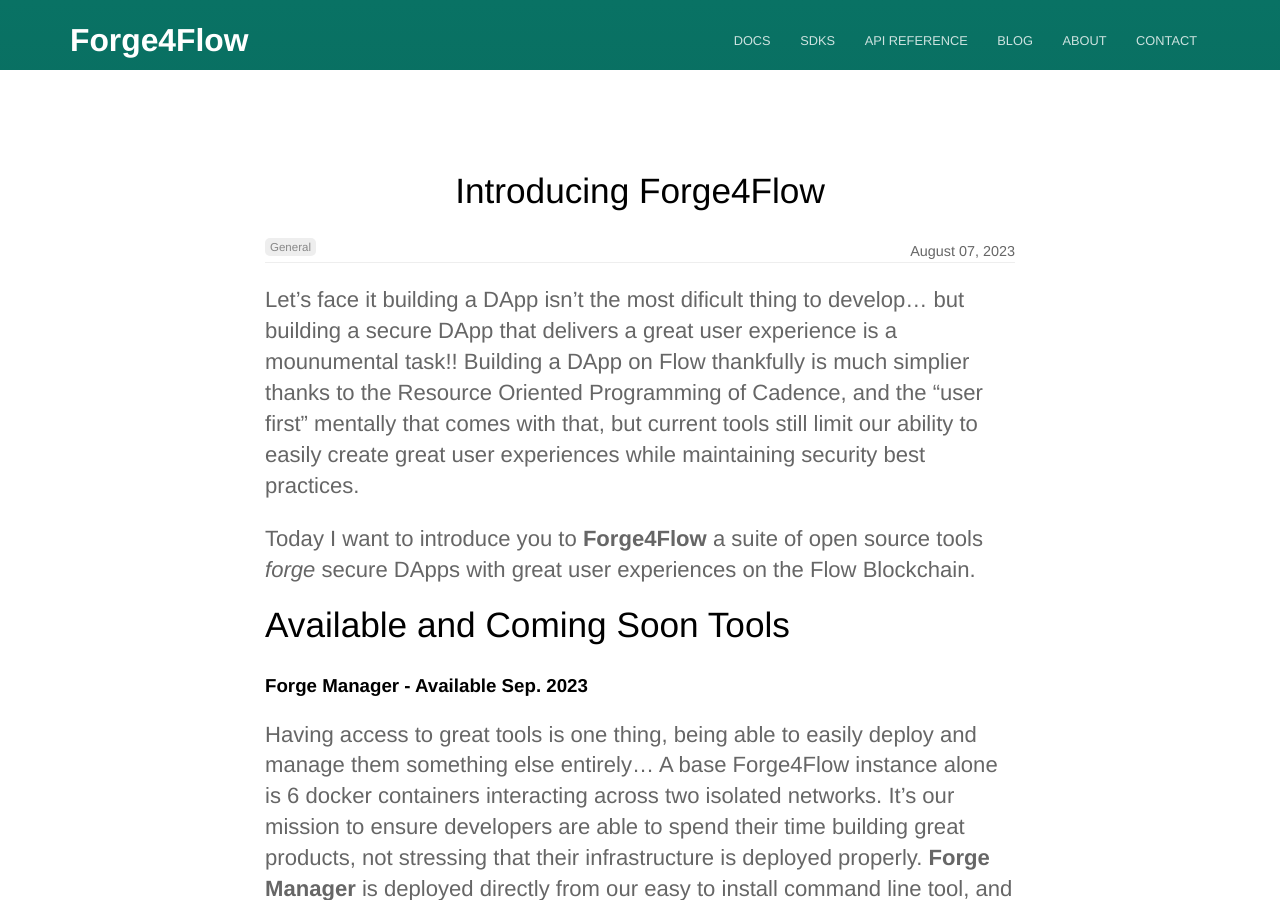
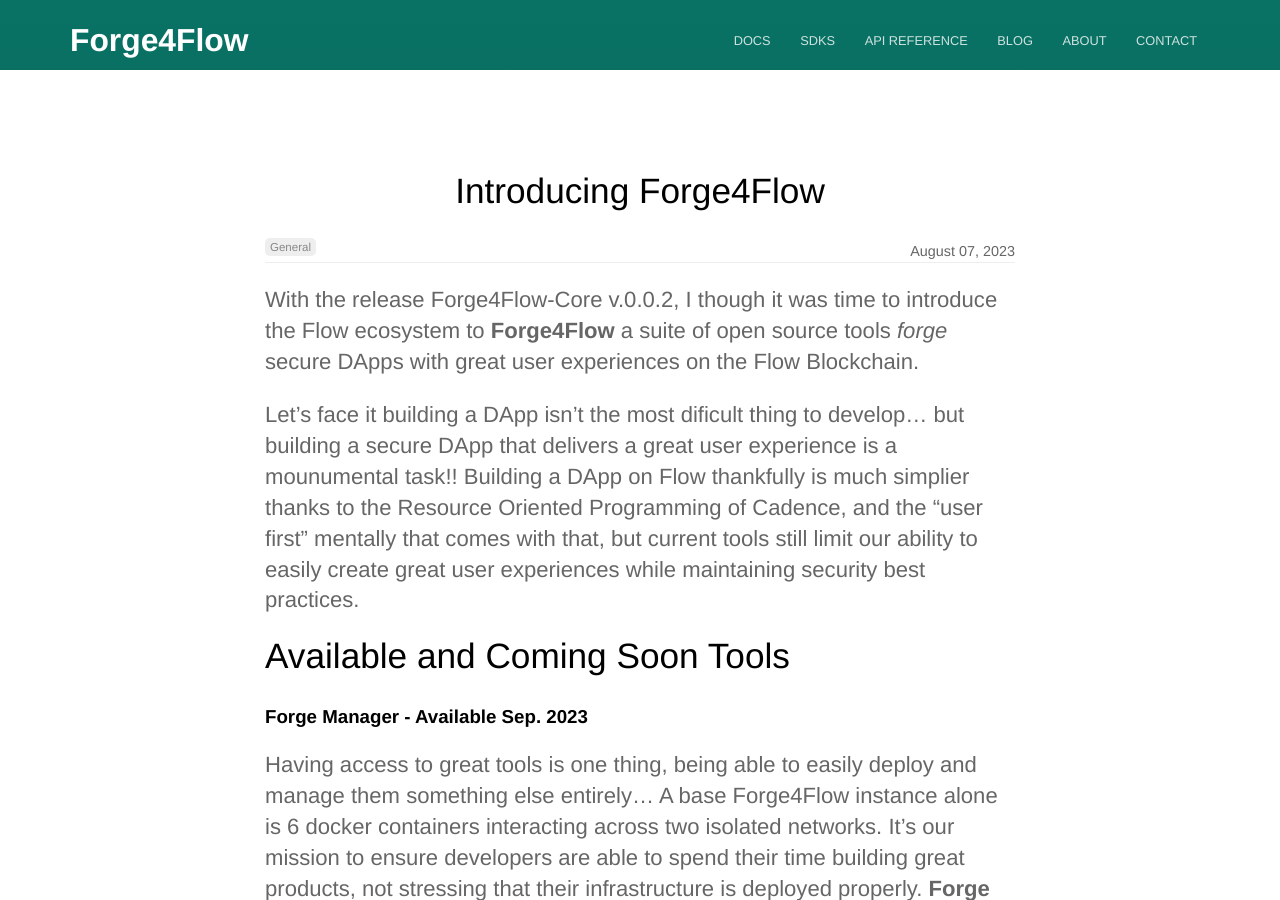
Before and after one commit to Forge4Flow/Fore4Flow.github.io, a Jekyll site: the page built from _posts/2023-08-07-introducing-forge4flow.md, in a window 1280 px wide and 900 px high. Built offline with Jekyll 4.4.1, drawn with Linux system fonts in a browser that asks for light colours; some of the changed text lies outside the part shown.

Commit message:
post update

```diff
--- a/_posts/2023-08-07-introducing-forge4flow.md
+++ b/_posts/2023-08-07-introducing-forge4flow.md
@@ -6,9 +6,9 @@
 author_staff_member: boiseitguru
 ---
 
+With the release Forge4Flow-Core v.0.0.2, I though it was time to introduce the Flow ecosystem to **Forge4Flow** a suite of open source tools _forge_ secure DApps with great user experiences on the Flow Blockchain.
+
 Let's face it building a DApp isn't the most dificult thing to develop... but building a secure DApp that delivers a great user experience is a mounumental task!! Building a DApp on Flow thankfully is much simplier thanks to the Resource Oriented Programming of Cadence, and the "user first" mentally that comes with that, but current tools still limit our ability to easily create great user experiences while maintaining security best practices.
-
-Today I want to introduce you to **Forge4Flow** a suite of open source tools _forge_ secure DApps with great user experiences on the Flow Blockchain.
 
 ## Available and Coming Soon Tools
 
@@ -48,3 +48,7 @@
 ## Tokens, DAO, and Governance
 
 It's my belief that open source tools, _paticularly those with a security focus_, should be governaned colletively by the individual contributors and end users of the application, not some corporate entity. It is my goal to establish Forge4Flow as a DAO governed by the collective will, and in that spirit I welcome everyone that contributes to or uses any of these tools to join our [Discord server](https://discord.gg/S85mDy2qxE) to share your ideas. Once a community has been established, a proposal on how to move forward will be presented to the community.
+
+## What's Next?
+
+Check out the docs to read more about the road to v0.1.0, and join the community a DAO governed by the collective will, and in that spirit I welcome everyone that contributes to or uses any of these tools to join our [Discord server](https://discord.gg/S85mDy2qxE) to share your ideas or get support.
```
